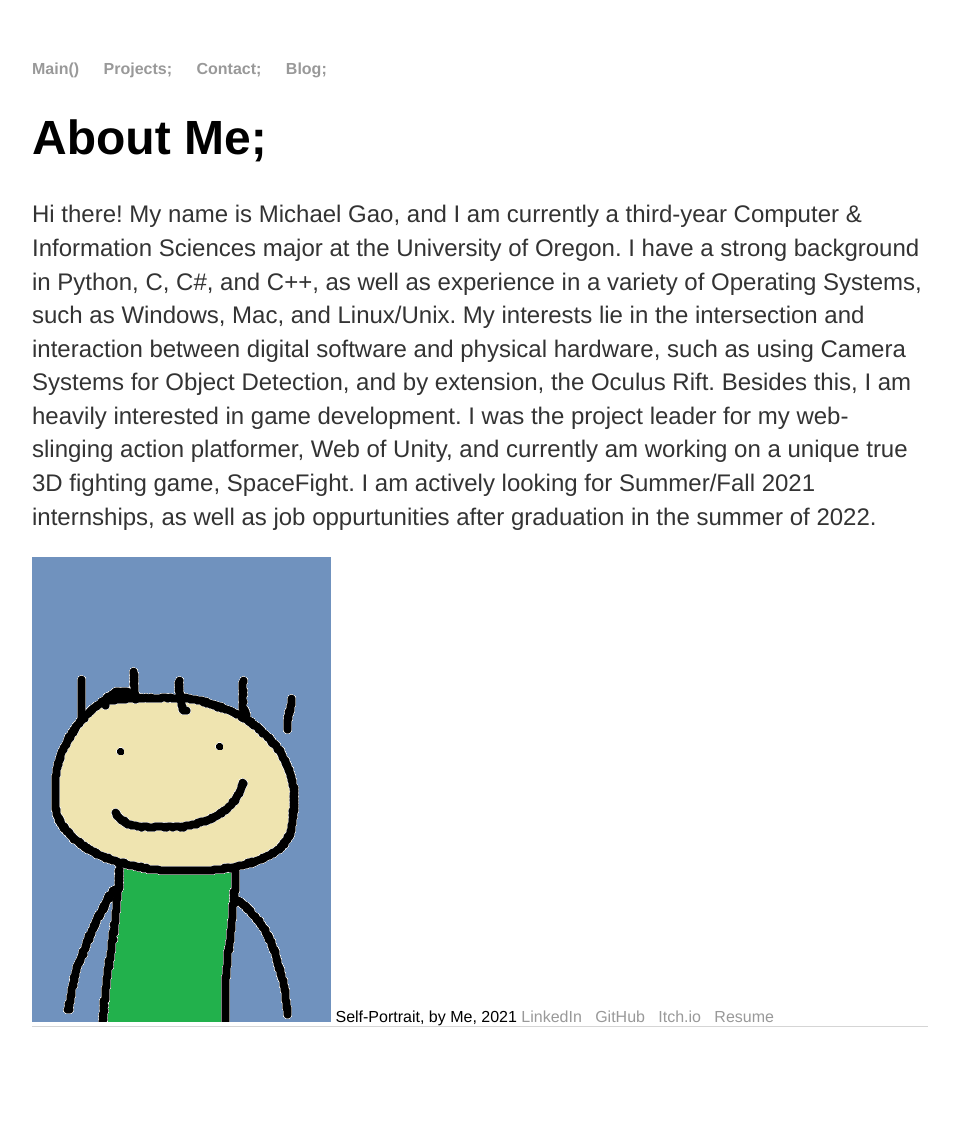
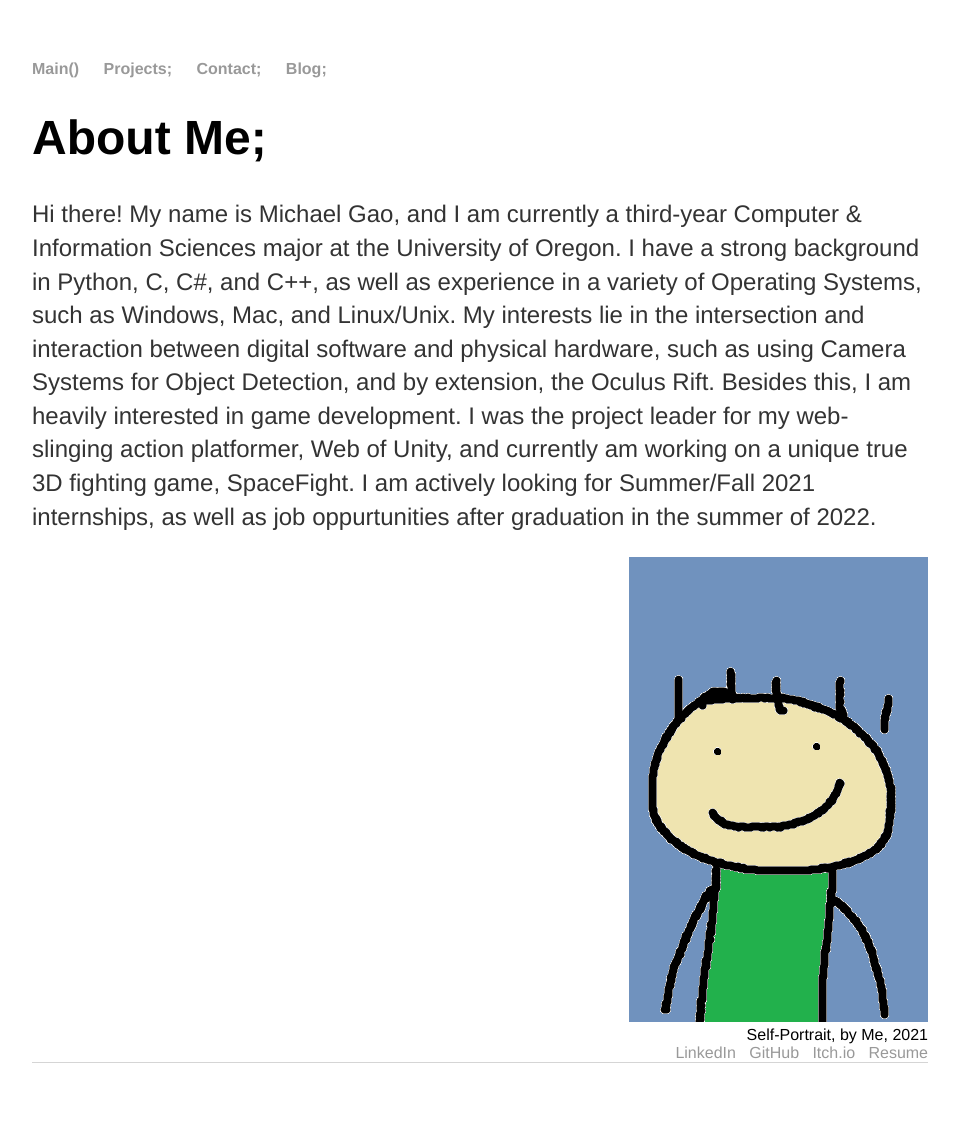
Before and after one commit to michael-c-gao/WebsiteOfMichael, a Jekyll site: the page built from index.html, in a window 1280 px wide. Shown: the whole page, without its empty margins (160-1119 px from the left). Built offline with Jekyll 4.4.1, drawn with Linux system fonts in a browser that asks for light colours; before the commit the page ends 1087 px from its top, so only the background shows below that.

Commit message:
Update index.html

```diff
--- a/index.html
+++ b/index.html
@@ -9,7 +9,7 @@
 	and by extension, the Oculus Rift. Besides this, I am heavily interested in game development. I was the project leader for my web-slinging action platformer, Web of Unity, and currently am working on a
 	unique true 3D fighting game, SpaceFight. I am actively looking for Summer/Fall 2021 internships, as well as job oppurtunities after graduation in the summer of 2022. </p>
 
-	<span align=right><img src="selfportrait.png" alt="Self Portrait"></span>
-	<span align=right>Self-Portrait, by Me, 2021</span>
-	<span align=right><a href="https://www.linkedin.com/in/michael-c-gao/">LinkedIn</a> &nbsp; <a href="https://github.com/michael-c-gao">GitHub</a> &nbsp; <a href="https://mexhal.itch.io/">Itch.io</a> &nbsp; <a href="GaoMichaelResume.pdf" target="resume">Resume</a></span>
+	<div align="right"><img src="selfportrait.png" alt="Self Portrait"></div>
+	<div align="right">Self-Portrait, by Me, 2021</span></div>
+	<div align="right"><a href="https://www.linkedin.com/in/michael-c-gao/">LinkedIn</a> &nbsp; <a href="https://github.com/michael-c-gao">GitHub</a> &nbsp; <a href="https://mexhal.itch.io/">Itch.io</a> &nbsp; <a href="GaoMichaelResume.pdf" target="resume">Resume</a></div>
 	</div>
```
